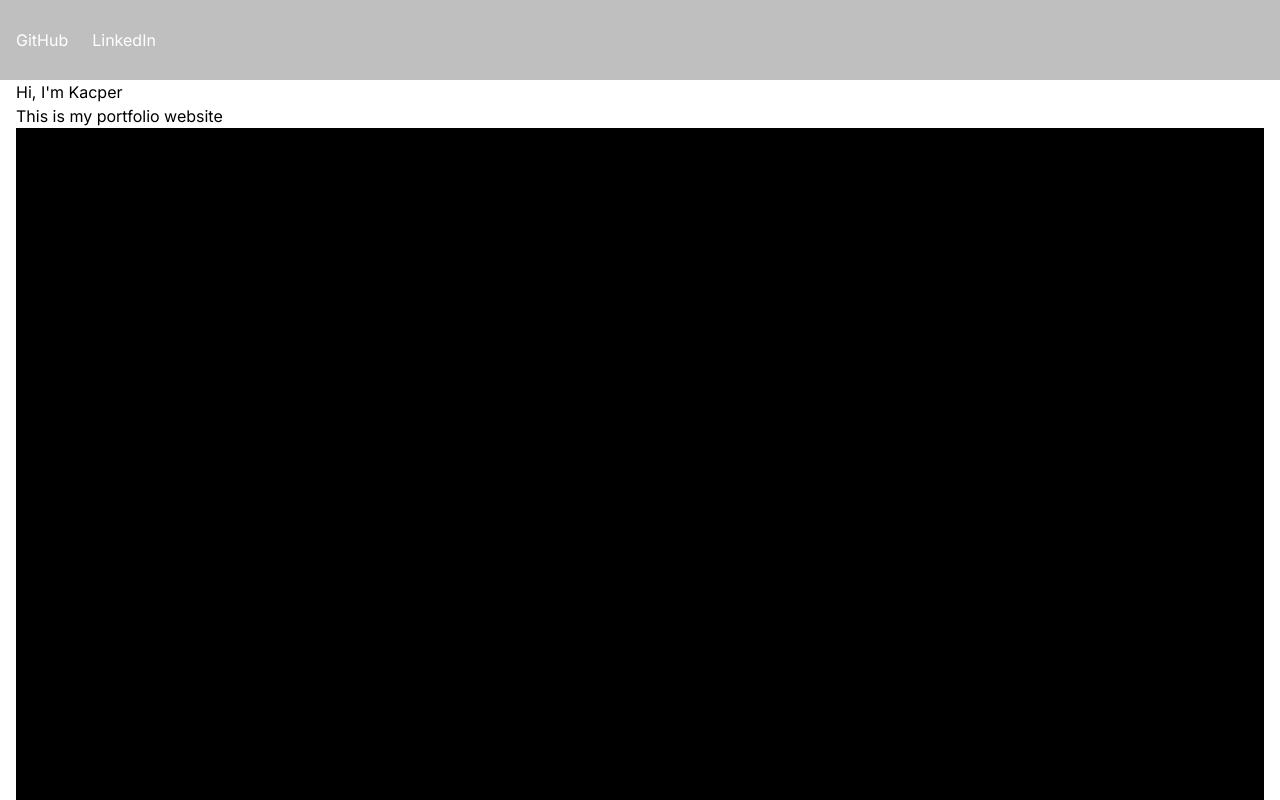
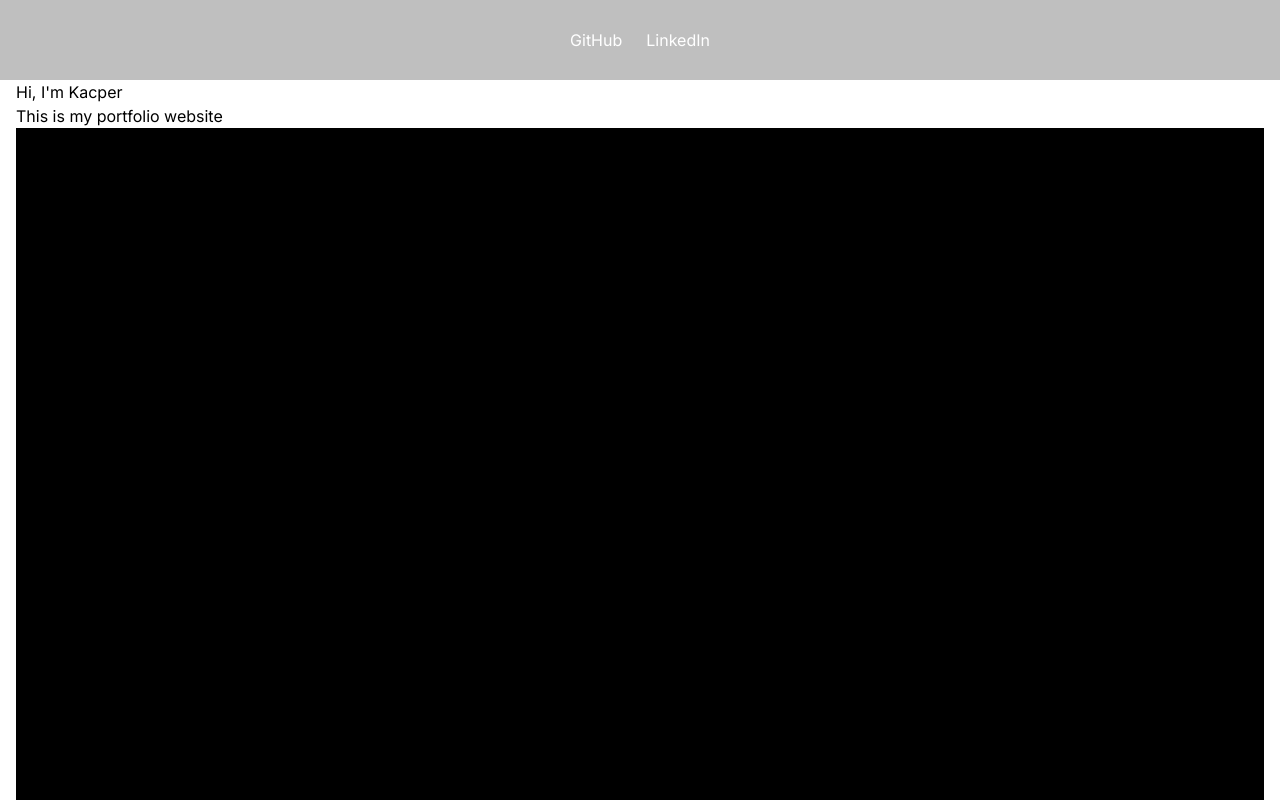
Before and after one commit to Kacper-Januszewski/site-project, a Next.js app: page / in a window 1280 px wide. Shown: the top 800 px of the page. Built offline with nearby package versions, Linux system fonts and the light colour scheme.

Commit message:
centering a div

```diff
--- a/src/app/components/navigation/navbar/index.tsx
+++ b/src/app/components/navigation/navbar/index.tsx
@@ -7,7 +7,7 @@ const Navbar = () => {
         <>
             <div className="w-full h-20 bg-black bg-opacity-25 backdrop-blur-[5px] sticky top-0">
                 <div className="container mx-auto px-4 h-full">
-                    <div className="flex justify-between items-center h-full ml-auto mr-auto">
+                    <div className="flex justify-center items-center h-full">
                         <ul className="hidden md:flex gap-x-6 text-white">
                             <li>
                                 <Link href="https://github.com/Kacper-Januszewski" passHref>
```
